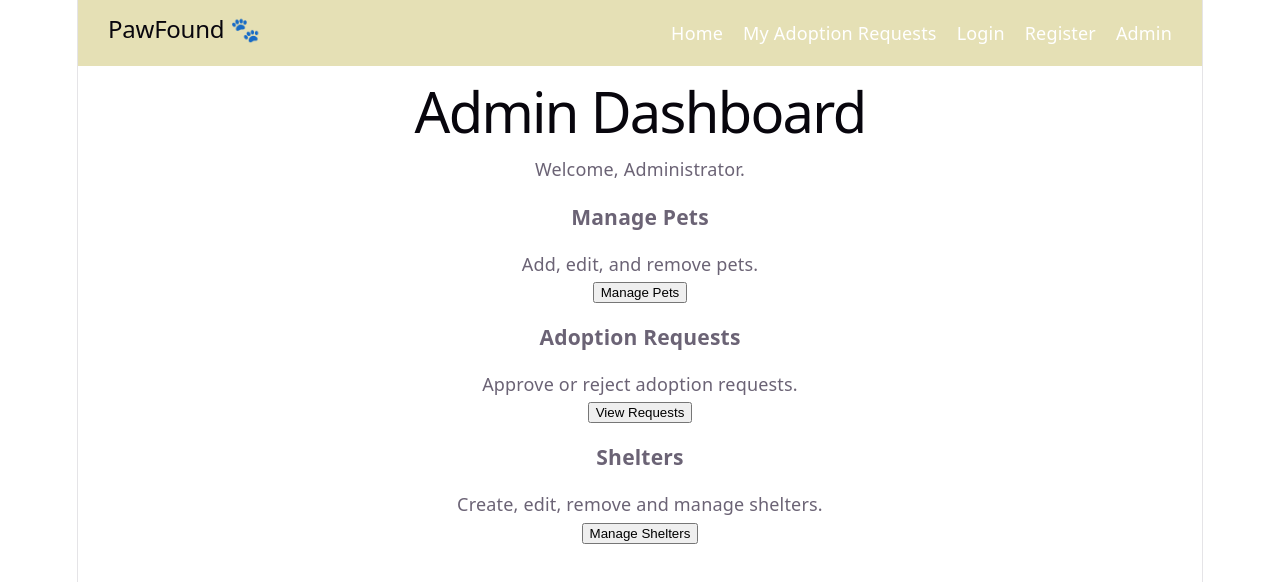
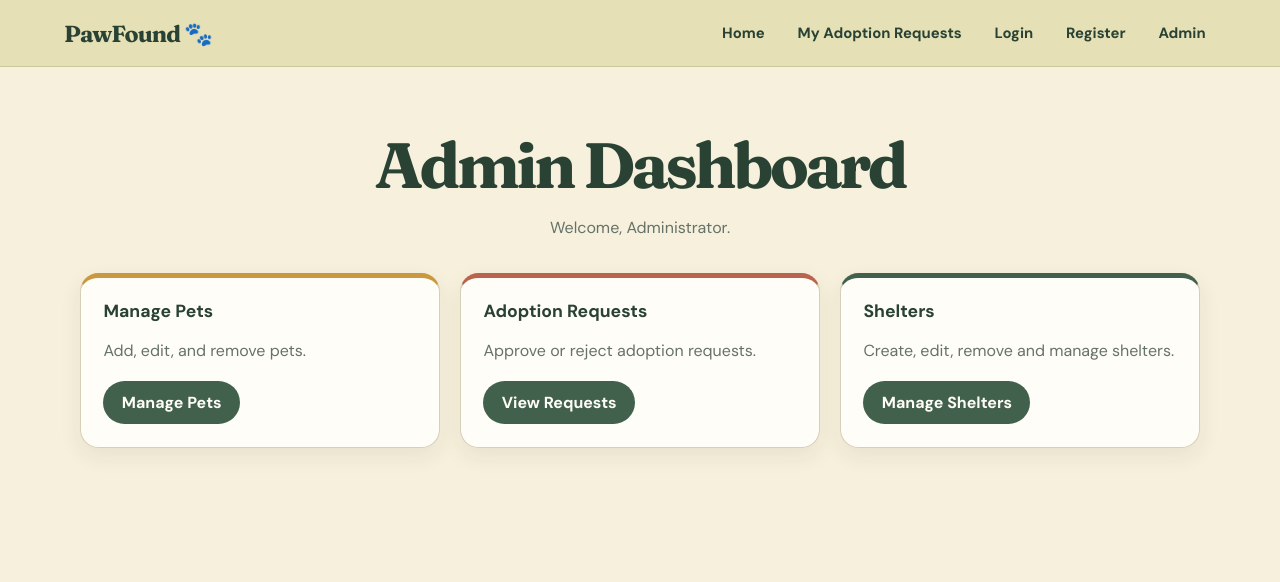
Before and after one commit to wisejoel77-creator/pet-adoption-front-end, a React (Vite) app: page /admin in a window 1280 px wide. Shown: the top 582 px of the page. Built offline with nearby package versions, Linux system fonts and the light colour scheme.

Commit message:
Enhance styling and add a back button to return to main menu when in adopt me form

```diff
--- a/src/components/Navbar.jsx
+++ b/src/components/Navbar.jsx
@@ -2,23 +2,15 @@ import { Link } from "react-router-dom";
 
 function Navbar() {
   return (
-    <nav
-      style={{ display: "flex",
-        justifyContent: "space-between",
-        alignItems: "center",
-        padding: "15px 30px",
-        backgroundColor: "#e5e0b5",
-        color: "white",
-      }}
-    >
-      <h2>PawFound 🐾</h2>
+    <nav className="site-nav">
+      <Link to="/" className="brand">PawFound 🐾</Link>
 
-      <div style={{display: "flex", gap: "20px", }}>
-        <Link to="/" style={{ color: "white", textDecoration: "none" }}> Home</Link>
-        <Link to="/my-adoption-requests" style={{ color: "white", textDecoration: "none" }}>My Adoption Requests </Link>
-        <Link to="/login" style={{ color: "white", textDecoration: "none" }}> Login</Link>
-        <Link to="/register" style={{ color: "white", textDecoration: "none" }}> Register </Link>
-        <Link to="/admin" style={{ color: "white", textDecoration: "none"}}> Admin </Link>
+      <div className="nav-links">
+        <Link to="/">Home</Link>
+        <Link to="/my-adoption-requests">My Adoption Requests</Link>
+        <Link to="/login">Login</Link>
+        <Link to="/register">Register</Link>
+        <Link to="/admin">Admin</Link>
       </div>
     </nav>
   );
--- a/src/components/PetCard.jsx
+++ b/src/components/PetCard.jsx
@@ -2,13 +2,7 @@ import { Link } from "react-router-dom";
 
 function PetCard(props) {
   return (
-    <div
-      style={{
-        border: "1px solid gray",
-        borderRadius: "10px",
-        padding: "20px",
-        width: "250px",
-      }}>
+    <div className="pet-card">
      <h2>{props.name}</h2>
       <p>{props.breed}</p>
       <p>Age: {props.age} years</p>
--- a/src/index.css
+++ b/src/index.css
@@ -1,111 +1,148 @@
+@import url("https://fonts.googleapis.com/css2?family=DM+Sans:wght@400;500;600;700&family=Fraunces:opsz,wght@9..144,600;9..144,700&display=swap");
+
 :root {
-  --text: #6b6375;
-  --text-h: #08060d;
-  --bg: #fff;
-  --border: #e5e4e7;
-  --code-bg: #f4f3ec;
-  --accent: #aa3bff;
-  --accent-bg: rgba(170, 59, 255, 0.1);
-  --accent-border: rgba(170, 59, 255, 0.5);
-  --social-bg: rgba(244, 243, 236, 0.5);
-  --shadow:
-    rgba(0, 0, 0, 0.1) 0 10px 15px -3px, rgba(0, 0, 0, 0.05) 0 4px 6px -2px;
-
-  --sans: system-ui, 'Segoe UI', Roboto, sans-serif;
-  --heading: system-ui, 'Segoe UI', Roboto, sans-serif;
-  --mono: ui-monospace, Consolas, monospace;
-
-  font: 18px/145% var(--sans);
-  letter-spacing: 0.18px;
-  color-scheme: light dark;
-  color: var(--text);
-  background: var(--bg);
+  --cream: #f6f0dc;
+  --cream-deep: #e5e0b5;
+  --surface: #fffdf7;
+  --surface-muted: #eee5cc;
+  --ink: #28352d;
+  --muted: #667269;
+  --forest: #42614c;
+  --forest-dark: #294234;
+  --terracotta: #b9644d;
+  --terracotta-dark: #984b3b;
+  --gold: #c9983f;
+  --line: #d8cfb7;
+  --danger: #b94b45;
+  --success: #36734c;
+  font-family: "DM Sans", Arial, sans-serif;
+  color: var(--ink);
+  background: var(--cream);
   font-synthesis: none;
   text-rendering: optimizeLegibility;
   -webkit-font-smoothing: antialiased;
-  -moz-osx-font-smoothing: grayscale;
-
-  @media (max-width: 1024px) {
-    font-size: 16px;
-  }
 }
 
-@media (prefers-color-scheme: dark) {
-  :root {
-    --text: #9ca3af;
-    --text-h: #f3f4f6;
-    --bg: #16171d;
-    --border: #2e303a;
-    --code-bg: #1f2028;
-    --accent: #c084fc;
-    --accent-bg: rgba(192, 132, 252, 0.15);
-    --accent-border: rgba(192, 132, 252, 0.5);
-    --social-bg: rgba(47, 48, 58, 0.5);
-    --shadow:
-      rgba(0, 0, 0, 0.4) 0 10px 15px -3px, rgba(0, 0, 0, 0.25) 0 4px 6px -2px;
-  }
+* { box-sizing: border-box; }
 
-  #social .button-icon {
-    filter: invert(1) brightness(2);
-  }
+body { margin: 0; min-width: 320px; }
+
+button,
+input,
+textarea { font: inherit; }
+
+button {
+  border: 0;
+  border-radius: 999px;
+  padding: 0.7rem 1.15rem;
+  background: var(--forest);
+  color: #fffdf7;
+  font-weight: 700;
+  cursor: pointer;
+  transition: background 160ms ease, transform 160ms ease, box-shadow 160ms ease;
 }
 
-body {
-  margin: 0;
+button:hover { background: var(--forest-dark); transform: translateY(-2px); box-shadow: 0 7px 15px rgb(41 66 52 / 20%); }
+button:disabled { cursor: wait; opacity: 0.65; transform: none; box-shadow: none; }
+button + button { margin-left: 0.5rem; }
+
+input,
+textarea {
+  width: min(100%, 360px);
+  padding: 0.75rem 0.9rem;
+  border: 1px solid var(--line);
+  border-radius: 0.75rem;
+  background: var(--surface);
+  color: var(--ink);
+  outline: none;
+  transition: border-color 160ms ease, box-shadow 160ms ease;
 }
 
-#root {
-  width: 1126px;
-  max-width: 100%;
-  margin: 0 auto;
-  text-align: center;
-  border-inline: 1px solid var(--border);
-  min-height: 100svh;
+textarea { display: block; width: min(100%, 520px); min-height: 120px; resize: vertical; margin-bottom: 1rem; }
+input:focus, textarea:focus { border-color: var(--forest); box-shadow: 0 0 0 3px rgb(66 97 76 / 18%); }
+
+a { color: var(--forest-dark); }
+
+#root { min-height: 100svh; }
+
+.site-nav {
   display: flex;
-  flex-direction: column;
-  box-sizing: border-box;
+  justify-content: space-between;
+  align-items: center;
+  gap: 1.5rem;
+  padding: 1rem clamp(1.25rem, 5vw, 5rem);
+  background: var(--cream-deep);
+  border-bottom: 1px solid rgb(86 93 54 / 18%);
 }
 
-h1,
-h2 {
-  font-family: var(--heading);
-  font-weight: 500;
-  color: var(--text-h);
+.brand {
+  color: var(--forest-dark);
+  font-family: Fraunces, Georgia, serif;
+  font-size: 1.45rem;
+  font-weight: 700;
+  letter-spacing: -0.04em;
+  text-decoration: none;
+  white-space: nowrap;
 }
 
-h1 {
-  font-size: 56px;
-  letter-spacing: -1.68px;
-  margin: 32px 0;
-  @media (max-width: 1024px) {
-    font-size: 36px;
-    margin: 20px 0;
-  }
-}
-h2 {
-  font-size: 24px;
-  line-height: 118%;
-  letter-spacing: -0.24px;
-  margin: 0 0 8px;
-  @media (max-width: 1024px) {
-    font-size: 20px;
-  }
-}
-p {
-  margin: 0;
+.nav-links { display: flex; flex-wrap: wrap; justify-content: flex-end; gap: 0.35rem 0.75rem; }
+.nav-links a { color: var(--forest-dark); font-size: 0.93rem; font-weight: 700; padding: 0.45rem 0.65rem; text-decoration: none; }
+.nav-links a:hover { color: var(--terracotta-dark); }
+
+#root > div {
+  width: min(1120px, calc(100% - 2.5rem));
+  margin: 0 auto;
+  padding: clamp(2rem, 5vw, 4.5rem) 0;
 }
 
-code,
-.counter {
-  font-family: var(--mono);
-  display: inline-flex;
-  border-radius: 4px;
-  color: var(--text-h);
+h1, h2, h3 { color: var(--forest-dark); }
+h1, h2 { font-family: Fraunces, Georgia, serif; }
+h1 { margin: 0 0 0.5rem; font-size: clamp(2.15rem, 5vw, 4.2rem); line-height: 1.05; letter-spacing: -0.055em; }
+h2 { margin: 0.25rem 0 0.75rem; font-size: 1.55rem; }
+h3 { margin: 0 0 0.5rem; font-size: 1.1rem; }
+p { color: var(--muted); line-height: 1.65; }
+hr { border: 0; border-top: 1px solid var(--line); margin: 2.5rem 0; }
+
+.home-page { text-align: center; }
+.home-page > h1 { max-width: 720px; margin-inline: auto; }
+.home-page > h1 + p { max-width: 500px; margin: 0 auto 1.5rem; font-size: 1.1rem; }
+.viewed-count { color: var(--forest); font-family: "DM Sans", Arial, sans-serif; font-size: 1rem; margin: 1.5rem 0 0.75rem; }
+.pet-tools { display: flex; flex-wrap: wrap; justify-content: center; gap: 0.75rem; margin-bottom: 2.25rem; }
+.pet-tools input { width: min(100%, 300px); }
+.pet-grid { display: grid; grid-template-columns: repeat(auto-fit, minmax(230px, 1fr)); gap: 1.25rem; text-align: left; }
+
+.pet-card, .card, .request-card, .success-card {
+  background: var(--surface);
+  border: 1px solid var(--line);
+  border-radius: 1.15rem;
+  box-shadow: 0 8px 22px rgb(78 68 37 / 8%);
 }
+.pet-card { padding: 1.4rem; border-top: 5px solid var(--gold); }
+.pet-card p { margin: 0.2rem 0; }
+.pet-card a { display: inline-block; margin-top: 1rem; }
+.pet-card a button { background: var(--terracotta); }
+.pet-card a button:hover { background: var(--terracotta-dark); }
 
-code {
-  font-size: 15px;
-  line-height: 135%;
-  padding: 4px 8px;
-  background: var(--code-bg);
+form { margin-top: 1.25rem; }
+form button { margin-top: 0.5rem; }
+form input { display: block; margin-bottom: 0.85rem; }
+
+.admin-dashboard { text-align: center; }
+.dashboard-links { display: grid; grid-template-columns: repeat(3, 1fr); gap: 1.25rem; margin-top: 2rem; text-align: left; }
+.card { padding: 1.4rem; margin: 1rem 0; }
+.dashboard-links .card { margin: 0; border-top: 5px solid var(--gold); }
+.dashboard-links .card:nth-child(2) { border-top-color: var(--terracotta); }
+.dashboard-links .card:nth-child(3) { border-top-color: var(--forest); }
+.card img { display: block; width: min(100%, 240px); height: 150px; margin: 1rem 0; border-radius: 0.75rem; object-fit: cover; background: var(--surface-muted); }
+.request-card { padding: 1.25rem; margin: 1rem 0; border-left: 5px solid var(--gold); }
+.success-card { padding: 1.5rem; margin-top: 1.25rem; border-left: 5px solid var(--success); }
+
+.error-message, [style*="color: red"] { color: var(--danger) !important; font-weight: 600; }
+.success-message, [style*="color: green"] { color: var(--success) !important; font-weight: 600; }
+
+@media (max-width: 700px) {
+  .site-nav { align-items: flex-start; flex-direction: column; }
+  .nav-links { justify-content: flex-start; }
+  #root > div { width: min(100% - 1.5rem, 1120px); padding: 2rem 0; }
+  .dashboard-links { grid-template-columns: 1fr; }
 }
--- a/src/pages/AdminRequests.jsx
+++ b/src/pages/AdminRequests.jsx
@@ -51,9 +51,7 @@ function AdminRequests() {
       {requests.length === 0 && (<p>No adoption requests found.</p>)}
       {requests.map((request)=>(
 
-  <div key={request.id} className="card"
-    style={{border:"1px solid black",padding:"15px",
-      margin:"15px", borderRadius:"10px" }}>
+  <div key={request.id} className="card request-card">
 
     <h2>{request.pet?.name || "Unknown Pet"}</h2>
     <p> Species: {request.pet?.species || "Unknown"}</p>
--- a/src/pages/ManagePets.jsx
+++ b/src/pages/ManagePets.jsx
@@ -109,9 +109,7 @@ function editPet(pet) {
       <h2>Existing Pets</h2>
 
       {pets.map((pet)=>(
-        <div key={pet.id} className="card"
-        style={{ border:"1px solid black", padding:"15px", margin:"15px",
-          borderRadius:"10px"}}>
+        <div key={pet.id} className="card">
 
           <h2>{pet.name}</h2>
           <img src={pet.image_url} alt={pet.name} width="150" />
--- a/src/pages/PetDetails.jsx
+++ b/src/pages/PetDetails.jsx
@@ -1,5 +1,6 @@
 import { useParams } from "react-router-dom";
 import { useState, useEffect } from "react";
+import { useNavigate } from "react-router-dom";
 import AdoptionForm from "../components/AdoptionForm";
 
 function PetDetails() {
@@ -7,12 +8,12 @@ function PetDetails() {
   const { id } = useParams();
   const [pet, setPet] = useState(null);
   const [showForm, setShowForm] = useState(false);
+  const navigate = useNavigate();
 
   useEffect(() => {
 
     const fetchPet = async () => {
      const response = await fetch( `http://localhost:5000/pet/${id}` );
-
      const data = await response.json();
      setPet(data);
 
@@ -32,6 +33,7 @@ function PetDetails() {
       <p>Age: {pet.age}</p>
 
       <button onClick={()=> setShowForm(true)}>Adopt Me </button>
+      <button onClick={() => navigate(-1)}> Back</button>
       {showForm && (<AdoptionForm petId={pet.id}
       closeForm={() => setShowForm(false)}
      />
```
Also changed, not shown: src/pages/Home.jsx (+12 -11 lines).
